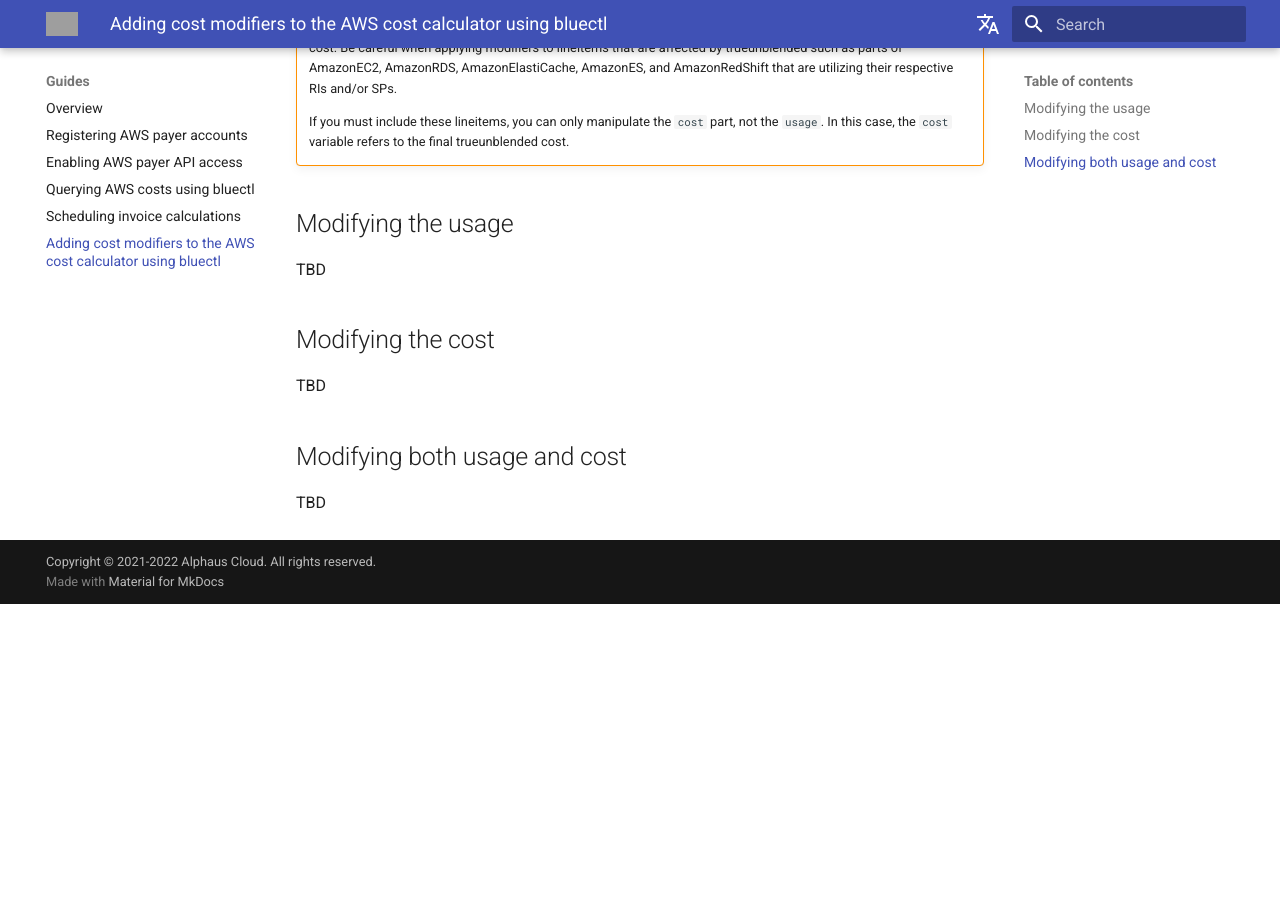
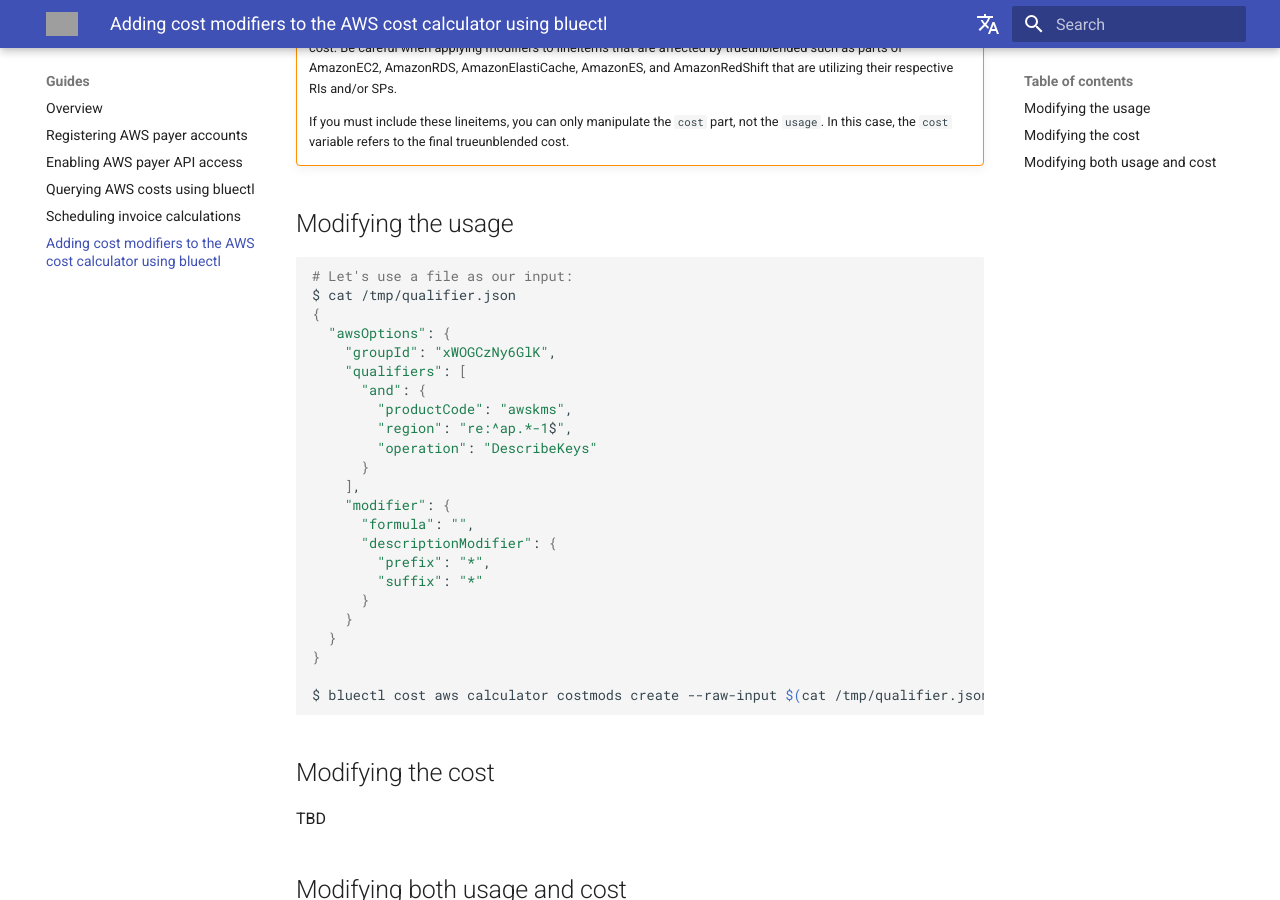
Before and after one commit to alphauslabs/tmpdocs, an MkDocs documentation site: the page built from docs/guides/aws-cost-mods.md, in a window 1280 px wide and 900 px high, scrolled down 730 px. Built offline with MkDocs 1.6.1 and Material for MkDocs 9.7.7, drawn with Linux system fonts in a browser that asks for light colours; comment, search, counter and statistics services are not loaded; before the commit the page ends 1334 px from its top, so only the background shows below that; grey boxes are pictures that could not be loaded.

Commit message:
chore: wip add cost mods

````diff
--- a/docs/guides/aws-cost-mods.md
+++ b/docs/guides/aws-cost-mods.md
@@ -17,8 +17,31 @@ You might want to query the daily cost details first to know what kind of qualif
     If you must include these lineitems, you can only manipulate the `cost` part, not the `usage`. In this case, the `cost` variable refers to the final trueunblended cost.
 
 ## Modifying the usage
+``` sh
+# Let's use a file as our input:
+$ cat /tmp/qualifier.json
+{
+  "awsOptions": {
+    "groupId": "xWOGCzNy6GlK",
+    "qualifiers": [
+      "and": {
+        "productCode": "awskms",
+        "region": "re:^ap.*-1$",
+        "operation": "DescribeKeys"
+      }
+    ],
+    "modifier": {
+      "formula": "",
+      "descriptionModifier": {
+        "prefix": "*",
+        "suffix": "*"
+      }
+    }
+  }
+}
 
-TBD
+$ bluectl cost aws calculator costmods create --raw-input $(cat /tmp/qualifier.json)
+```
 
 ## Modifying the cost
 
````
